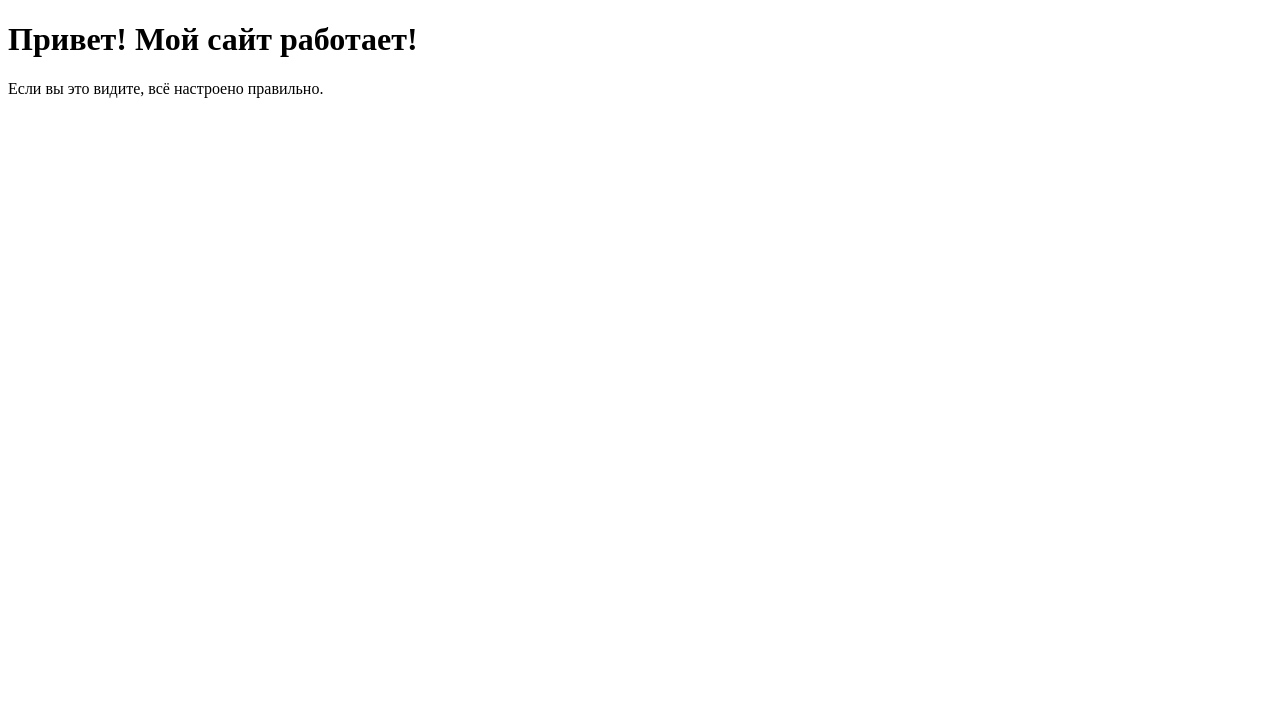
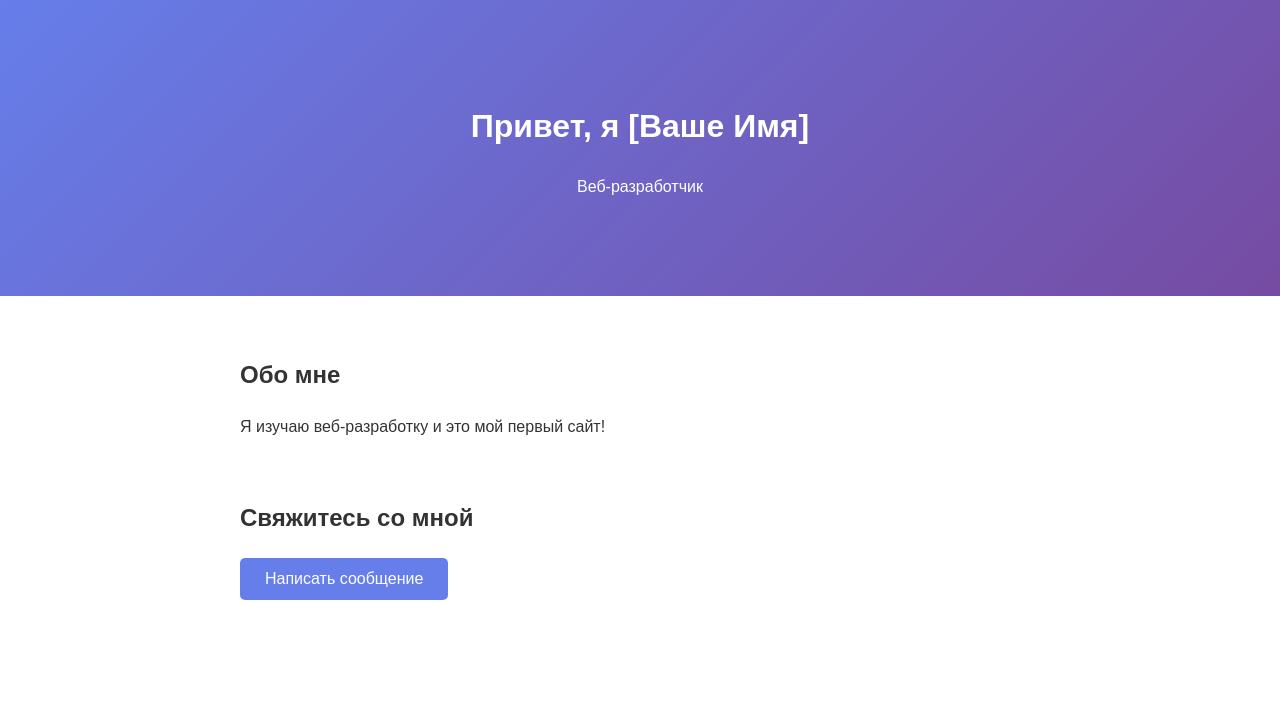
Before and after one commit to mqufme/website, a plain HTML site: page index.html in a window 1280 px wide. Drawn offline with Linux system fonts and the light colour scheme.

Commit message:
Update index.html

```diff
--- a/index.html
+++ b/index.html
@@ -1,10 +1,31 @@
 <!DOCTYPE html>
-<html>
+<html lang="ru">
 <head>
-    <title>Мой сайт</title>
+    <meta charset="UTF-8">
+    <meta name="viewport" content="width=device-width, initial-scale=1.0">
+    <title>Мой крутой сайт</title>
+    <!-- Подключаем CSS файл -->
+    <link rel="stylesheet" href="stl.css">
 </head>
 <body>
-    <h1>Привет! Мой сайт работает!</h1>
-    <p>Если вы это видите, всё настроено правильно.</p>
+    <header class="header">
+        <h1>Привет, я [Ваше Имя]</h1>
+        <p>Веб-разработчик</p>
+    </header>
+
+    <main class="main">
+        <section id="about">
+            <h2>Обо мне</h2>
+            <p>Я изучаю веб-разработку и это мой первый сайт!</p>
+        </section>
+
+        <section id="contacts">
+            <h2>Свяжитесь со мной</h2>
+            <button id="myButton">Написать сообщение</button>
+        </section>
+    </main>
+
+    <!-- Подключаем JavaScript файл в конце тела -->
+    <script src="scrp.js"></script>
 </body>
 </html>
```
